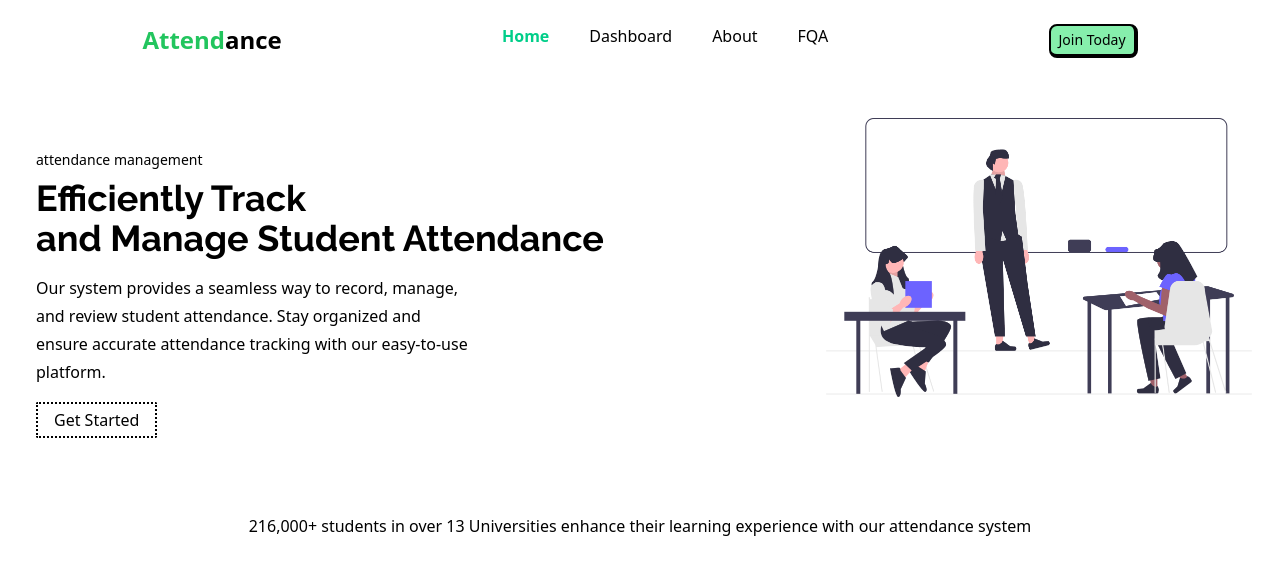
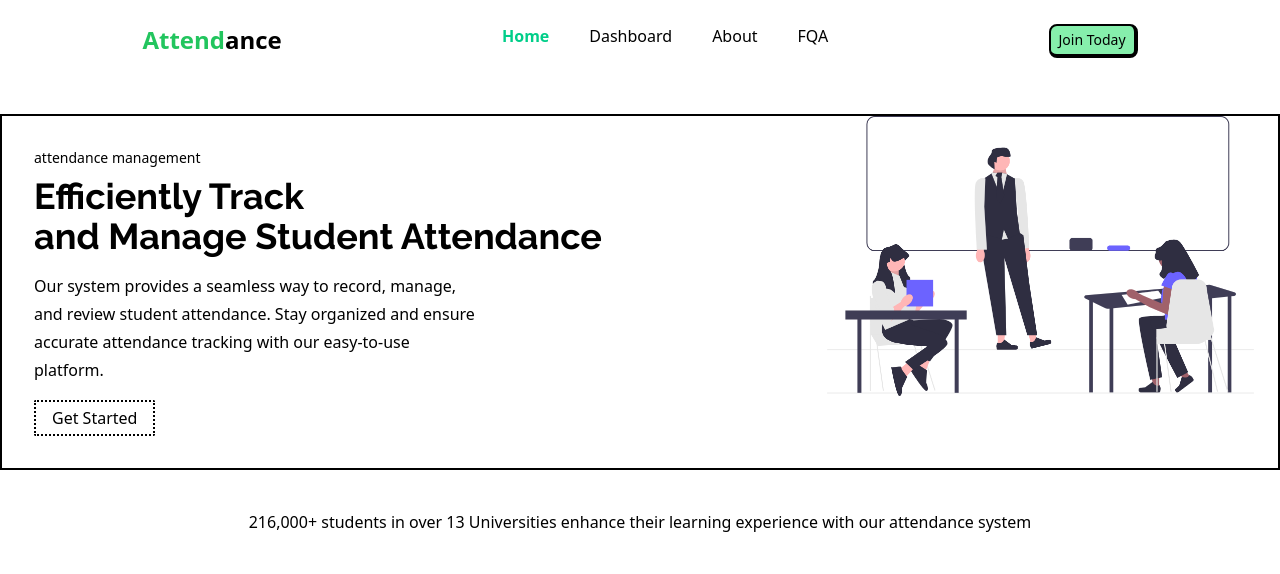
Before and after one commit to stealthscripter/atten-vista, a Vue app: page / in a window 1280 px wide. Shown: the top 574 px of the page. Built offline with nearby package versions, Linux system fonts and the light colour scheme; what @phosphor-icons/vue would draw is missing.

Commit message:
sass added

```diff
--- a/package.json
+++ b/package.json
@@ -20,6 +20,7 @@
     "@vitejs/plugin-vue": "^5.0.5",
     "autoprefixer": "^10.4.19",
     "postcss": "^8.4.40",
+    "sass": "^1.77.8",
     "tailwindcss": "^3.4.7",
     "vite": "^5.3.1"
   }
--- a/src/main.js
+++ b/src/main.js
@@ -1,5 +1,5 @@
 import './assets/style.css'
-
+import './assets/sass/main.scss'
 import PhosphorIcons from "@phosphor-icons/vue"
 import { createApp } from 'vue'
 import App from './App.vue'
--- a/src/views/HomeView.vue
+++ b/src/views/HomeView.vue
@@ -1,5 +1,5 @@
 <template>
-    <main class="flex p-1 my-10">
+    <main class="flex border-black my-10 border-2">
           <div class="flex-grow p-8">
               <p class="font-light text-sm mb-2">attendance management</p>
               <h1 class="text-4xl font-bold font-Raleway p-0 mt-0 mb-0">Efficiently Track <br> and Manage Student Attendance</h1>
@@ -25,6 +25,6 @@
     }
 </script>
 
-<style>
+<style lang="scss" scoped>
 
 </style>
```
Also changed, not shown: src/assets/sass/main.scss (added), 1 other file (tests, documents, lock files or other folders).
